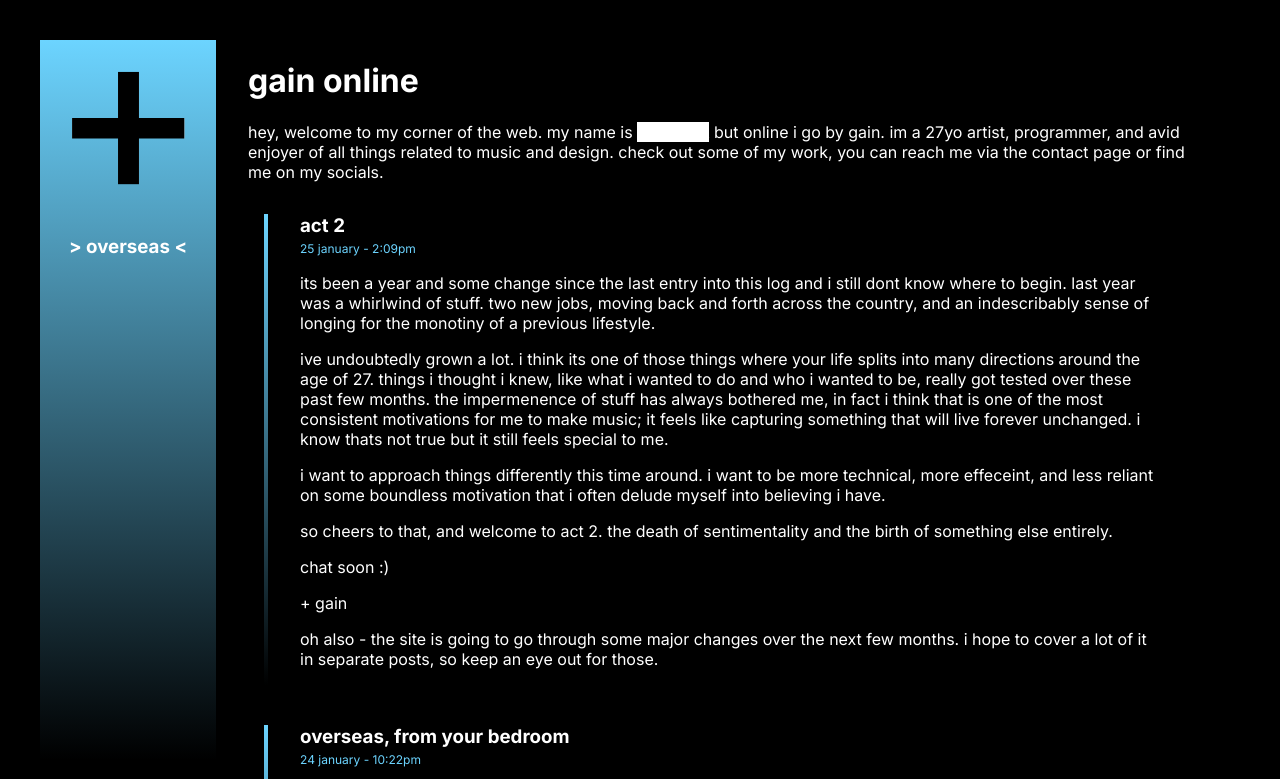
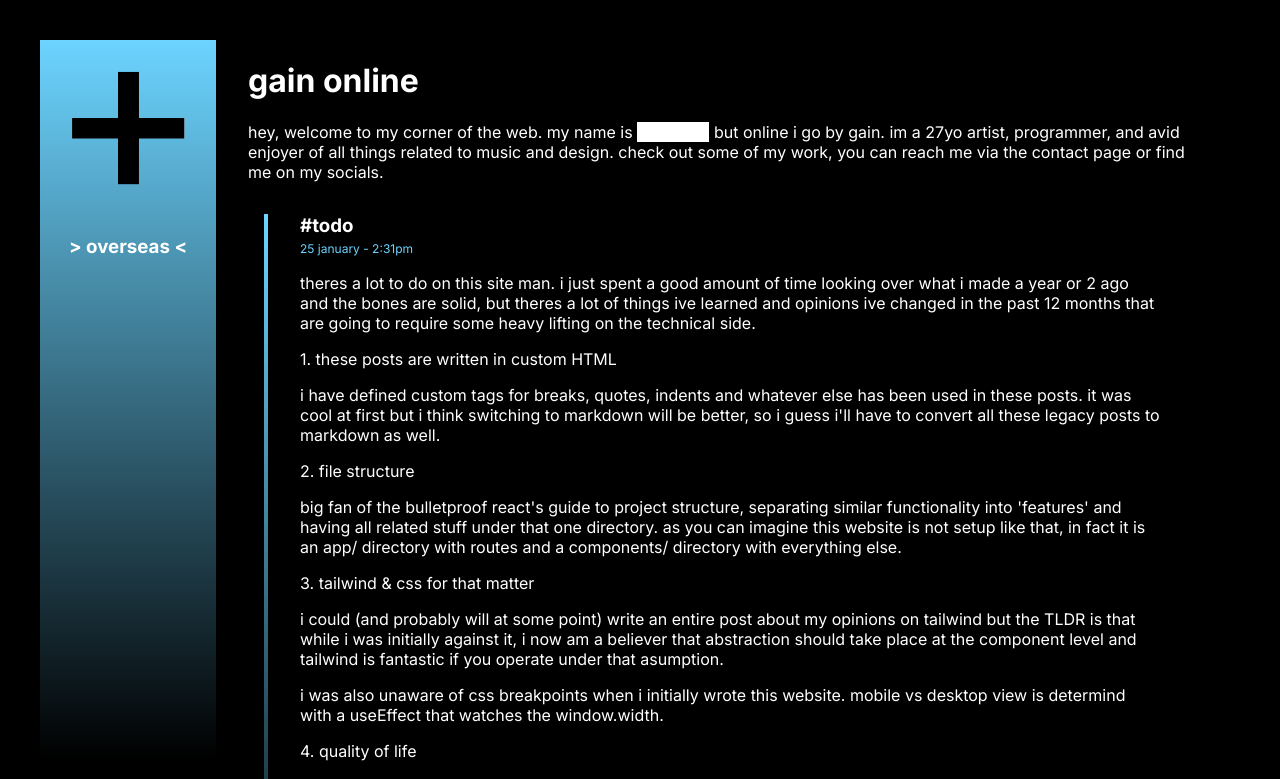
Before and after one commit to hharris56/gain.online, a Next.js app: page /home in a window 1280 px wide. Shown: the top 779 px of the page. Built offline with nearby package versions, Linux system fonts and the light colour scheme.

Commit message:
pnpm, another post

```diff
--- a/package.json
+++ b/package.json
@@ -3,6 +3,7 @@
   "version": "0.1.0",
   "private": true,
   "scripts": {
+    "preinstall": "npx only-allow pnpm",
     "dev": "next dev -p 8080",
     "build": "next build",
     "start": "next start -p 8080",
--- a/src/app/home/posts/posts.tsx
+++ b/src/app/home/posts/posts.tsx
@@ -14,6 +14,7 @@ export default function Posts(){
     // TODO: implement filtering based on tags
 
     var posts = [
+        <Jan25_2 key="1/25-2"/>,
         <Jan25 key="1/25"/>,
         <Jan24 key="1/24"/>,
         <Jan6 key="1/6" />,
@@ -52,6 +53,41 @@ export default function Posts(){
         </div>
     )
 }
+
+function Jan25_2(){
+    return (
+        <BlogPost title="#todo" date="25 january - 2:31pm">
+            theres a lot to do on this site man. i just spent a good amount of time looking over what i made a year or 2 ago and the bones are solid, but theres a lot of things ive learned and opinions ive changed in the past 12 months that are going to require some heavy lifting on the technical side.
+            <Break/>
+            1. these posts are written in custom HTML
+            <Break/>
+            i have defined custom tags for breaks, quotes, indents and whatever else has been used in these posts. it was cool at first but i think switching to markdown will be better, so i guess i'll have to convert all these legacy posts to markdown as well.
+            <Break/>
+            2. file structure
+            <Break/>
+            big fan of the bulletproof react's guide to project structure, separating similar functionality into 'features' and having all related stuff under that one directory. as you can imagine this website is not setup like that, in fact it is an app/ directory with routes and a components/ directory with everything else.
+            <Break/>
+            3. tailwind & css for that matter
+            <Break/>
+            i could (and probably will at some point) write an entire post about my opinions on tailwind but the TLDR is that while i was initially against it, i now am a believer that abstraction should take place at the component level and tailwind is fantastic if you operate under that asumption.
+            <Break/>
+            i was also unaware of css breakpoints when i initially wrote this website. mobile vs desktop view is determind with a useEffect that watches the window.width.
+            <Break/>
+            4. quality of life
+            <Break/>
+            there are a lot of code management tools that i had not taken advantage of when initially building this site. i think it would be good to take some time and implement them. specifically looking at you (autolinter, pnpm).
+            <Break/>
+            5. site structure
+            <Break/>
+            the last, biggest, most impactful, and most amiguious is the actual layout and interaction map of this website. i'd really like to simplify the landing page. i'd really like to display music differently. i don't even know if i want to have my visual art up. much to consider, but i thought i should atleast write it down for now.
+            <Break/>
+            so yea, theres a lot to do on this site man. chat soon :)
+            <Break/>
+            + gain
+        </BlogPost>
+    )
+}
+
 function Jan25(){
     return (
         <BlogPost title="act 2" date="25 january - 2:09pm">
```
Also changed, not shown: 2 other files (tests, documents, lock files or other folders).
